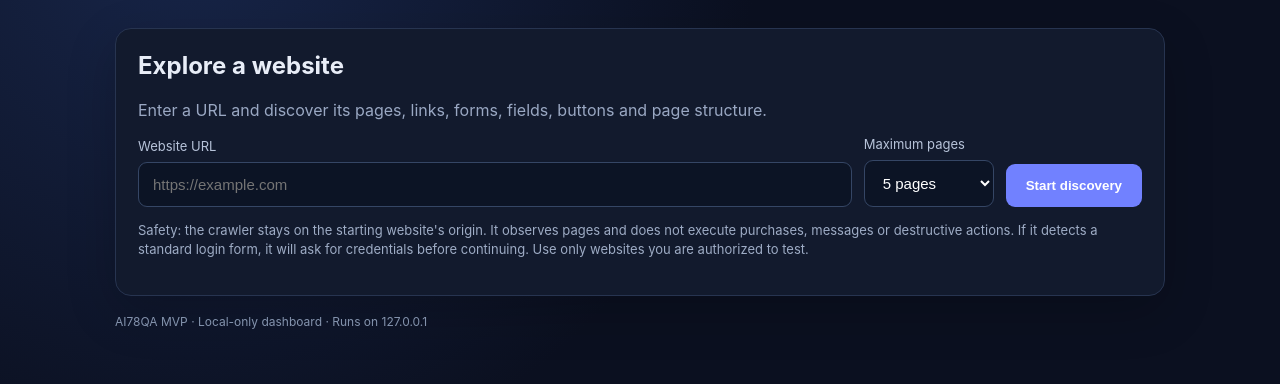
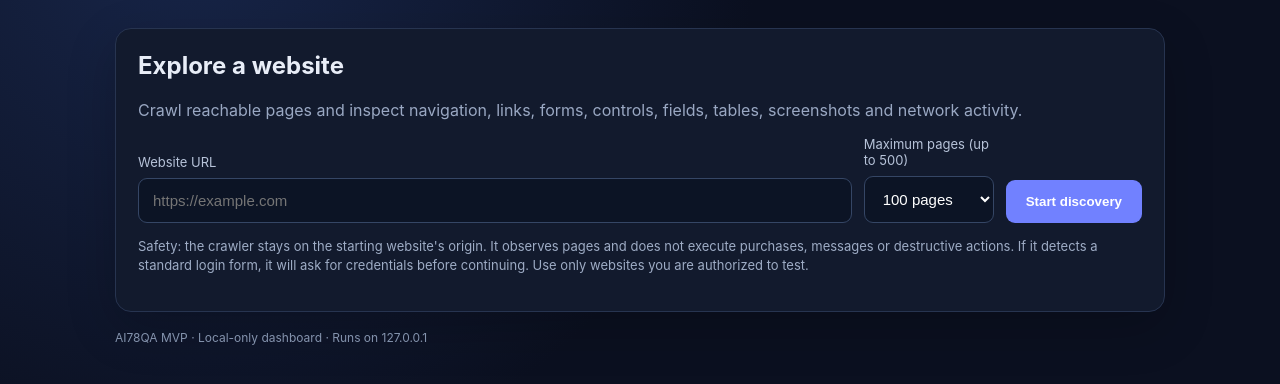
Before and after one commit to SanFlash/AI78QA, a Flask app: page / in a window 1280 px wide. Shown: the part 81-465 px from the top of the page. Run offline with Flask 3, Linux system fonts and the light colour scheme.

Commit message:
feat(mvp): allow larger crawls and display discovered page links

```diff
--- a/mvp/templates/index.html
+++ b/mvp/templates/index.html
@@ -25,12 +25,12 @@
   <header class="top"><div class="logo">78</div><div><h1>AI78QA</h1><div class="muted">Website discovery · Lightweight MVP</div></div></header>
   <section class="panel">
     <h2 style="margin-top:0">Explore a website</h2>
-    <p class="muted">Enter a URL and discover its pages, links, forms, fields, buttons and page structure.</p>
+    <p class="muted">Crawl reachable pages and inspect navigation, links, forms, controls, fields, tables, screenshots and network activity.</p>
     {% if error %}<div class="error">{{ error }}</div>{% endif %}
     <form method="post" action="/scan">
       <div class="controls">
         <div><label for="url">Website URL</label><input id="url" name="url" type="url" placeholder="https://example.com" required value="{{ request.form.get('url','') }}"></div>
-        <div><label for="max_pages">Maximum pages</label><select id="max_pages" name="max_pages">{% for n in [3,5,10,15] %}<option value="{{n}}" {% if request.form.get('max_pages','5')|int == n %}selected{% endif %}>{{n}} pages</option>{% endfor %}</select></div>
+        <div><label for="max_pages">Maximum pages (up to 500)</label><select id="max_pages" name="max_pages">{% for n in [25,50,100,250,500] %}<option value="{{n}}" {% if request.form.get('max_pages','100')|int == n %}selected{% endif %}>{{n}} pages</option>{% endfor %}</select></div>
         <button type="submit">Start discovery</button>
       </div>
     </form>
@@ -73,6 +73,7 @@
           <span class="chip">{{page.tables|length}} tables</span><span class="chip">{{page.interactive_exploration|length}} interactions explored</span><span class="chip">{{page.api_requests|length}} API calls observed</span>
         </div>
         {% if page.interactive_exploration %}<div class="detail"><b>Safe interactions explored:</b> {% for action in page.interactive_exploration[:10] %}{{action.control or "Unnamed control"}}{% if action.observed_change %} (state changed){% else %} (no clear change){% endif %}{% if not loop.last %}; {% endif %}{% endfor %}</div>{% endif %}
+        {% if page.links %}<details class="detail"><summary>View discovered links ({{page.links|length}})</summary><ul>{% for link in page.links %}<li><a href="{{link.href}}" target="_blank" rel="noreferrer">{{link.text or link.href}}</a></li>{% endfor %}</ul></details>{% endif %}
         {% if page.headings %}<div class="detail"><b>Headings:</b> {{page.headings|join(' · ')}}</div>{% endif %}
         {% if page.fields %}<div class="detail"><b>Fields:</b> {% for field in page.fields[:12] %}{{field.tag}}{% if field.type %} ({{field.type}}){% endif %} — {{field.name or field.id or field.placeholder or field.ariaLabel or 'unnamed'}}{% if not loop.last %}; {% endif %}{% endfor %}</div>{% endif %}
         {% if page.screenshot %}<div class="detail"><a href="/reports/{{page.screenshot}}" target="_blank">Open screenshot</a></div>{% endif %}
```
